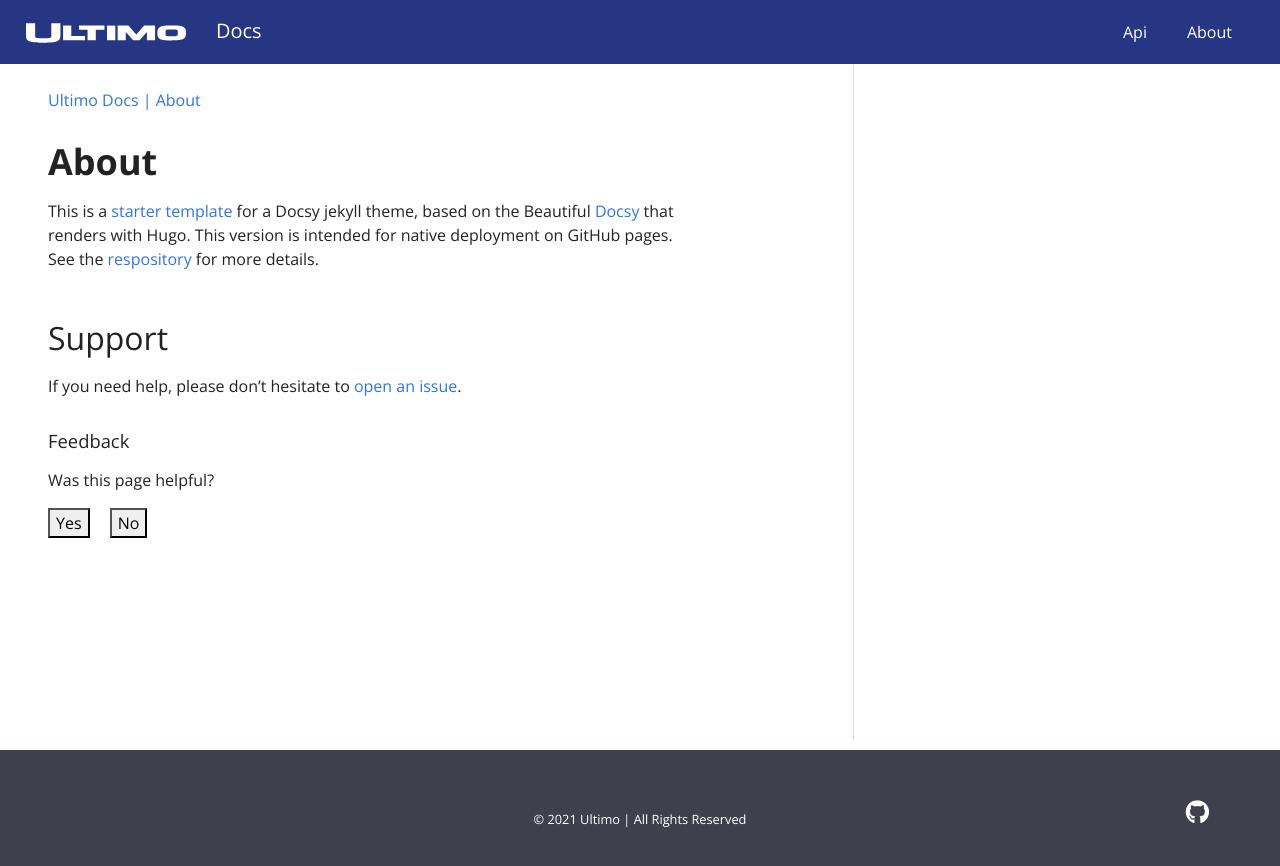
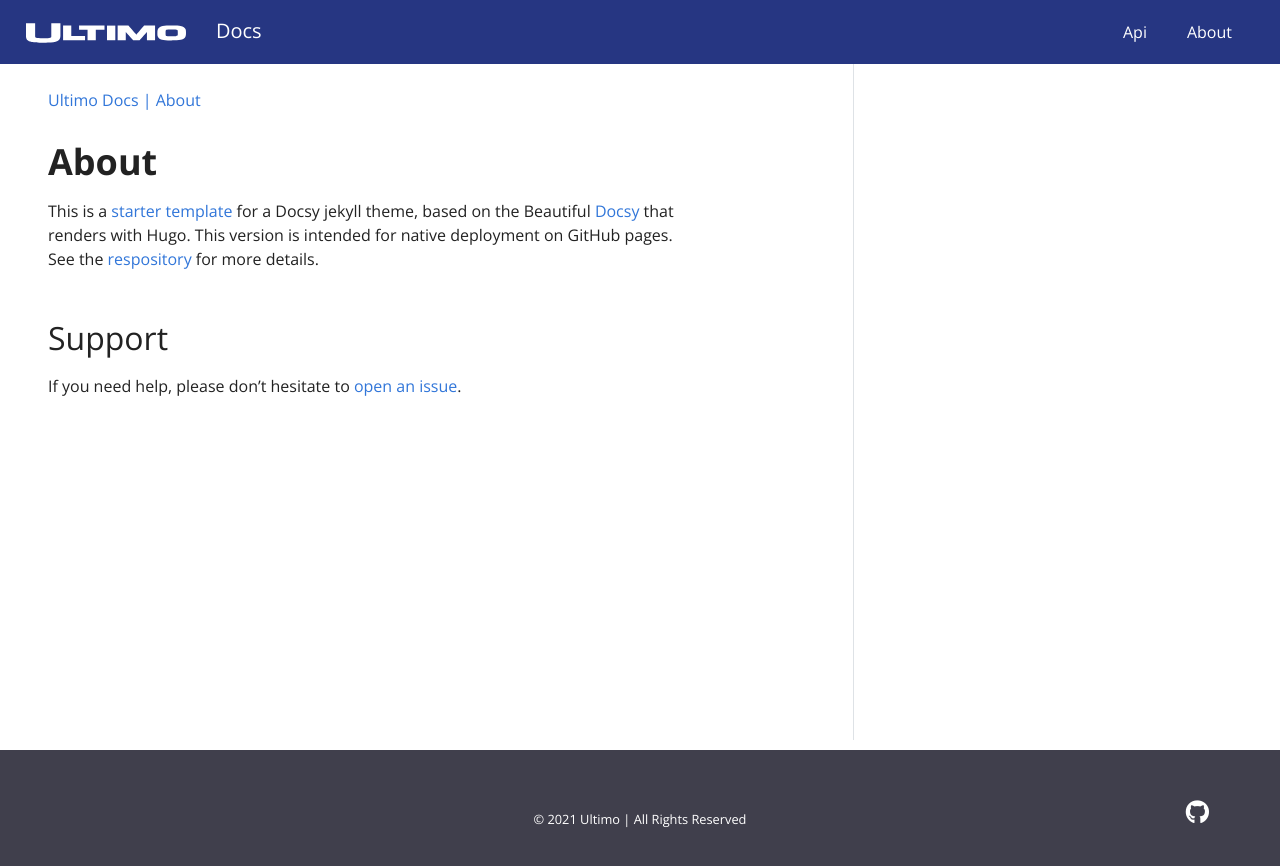
Before and after one commit to ejniemeijer/ejniemeijer.github.io, a Jekyll site: the page built from pages/about.md, in a window 1280 px wide. Shown: the top 866 px of the page. Built offline with Jekyll 4.4.1, drawn with Linux system fonts in a browser that asks for light colours.

Commit message:
Update defaultstart.html

```diff
--- a/_layouts/defaultstart.html
+++ b/_layouts/defaultstart.html
@@ -32,16 +32,6 @@
            </nav>
            <div class="td-content">
 	      {{ content }}
-              {% if section.links %}<div class="section-index">
-               <hr class="panel-line">{% for child in section.links %}
-                 <div class="entry">
-                    <h5>
-                        <a href="{% if child.url %}{{ site.baseurl }}{{ child.url }}{% else %}{{ child.external_url }}{% endif %}">{{ child.title }}</a>
-                    </h5>
-                    <p>{{ child.description }}</p>
-                 </div>{% endfor %}
-              </div>{% endif %}
-              {% include feedback.html %}
            </div>
           </main>
         </div>
```
